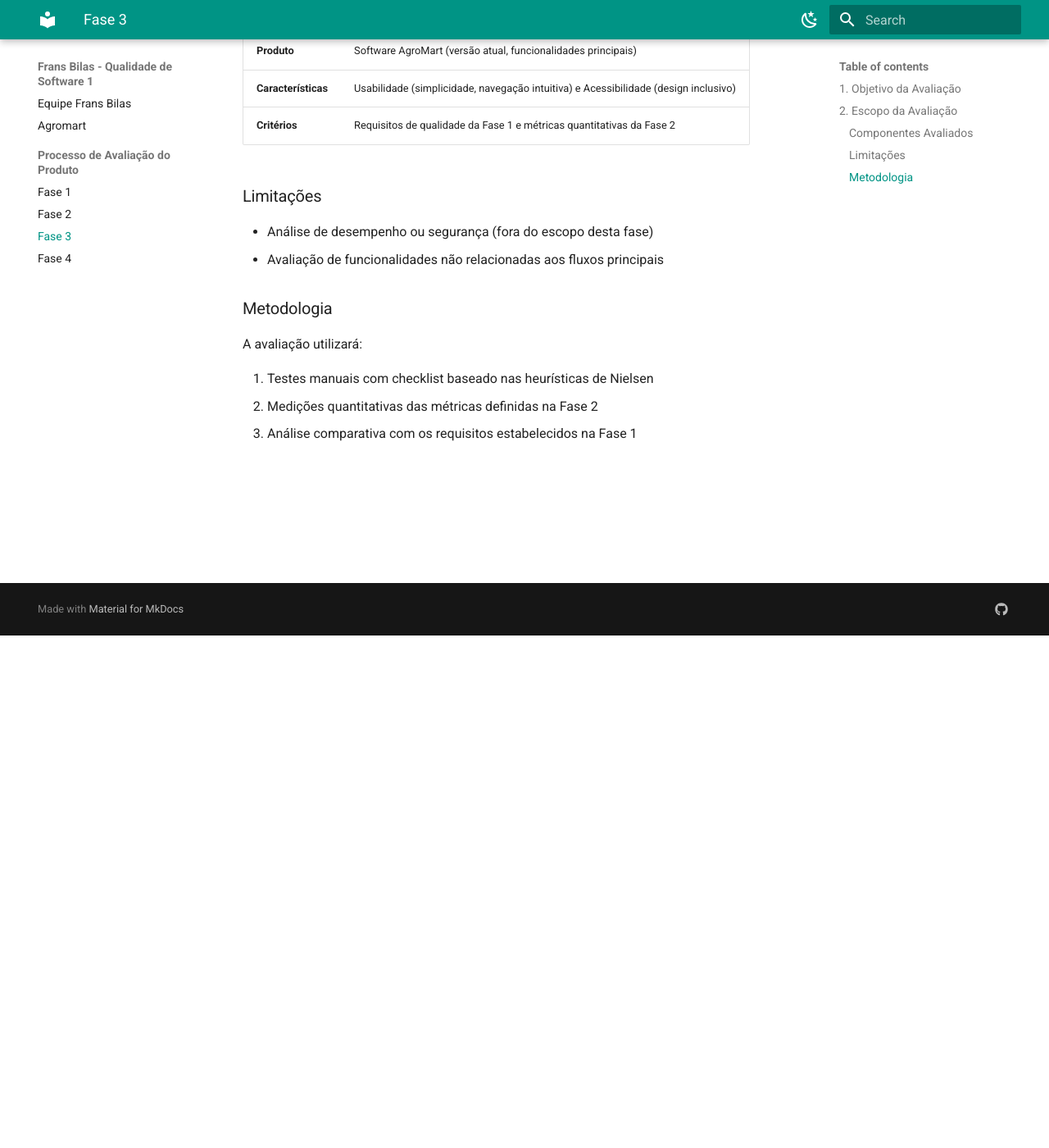
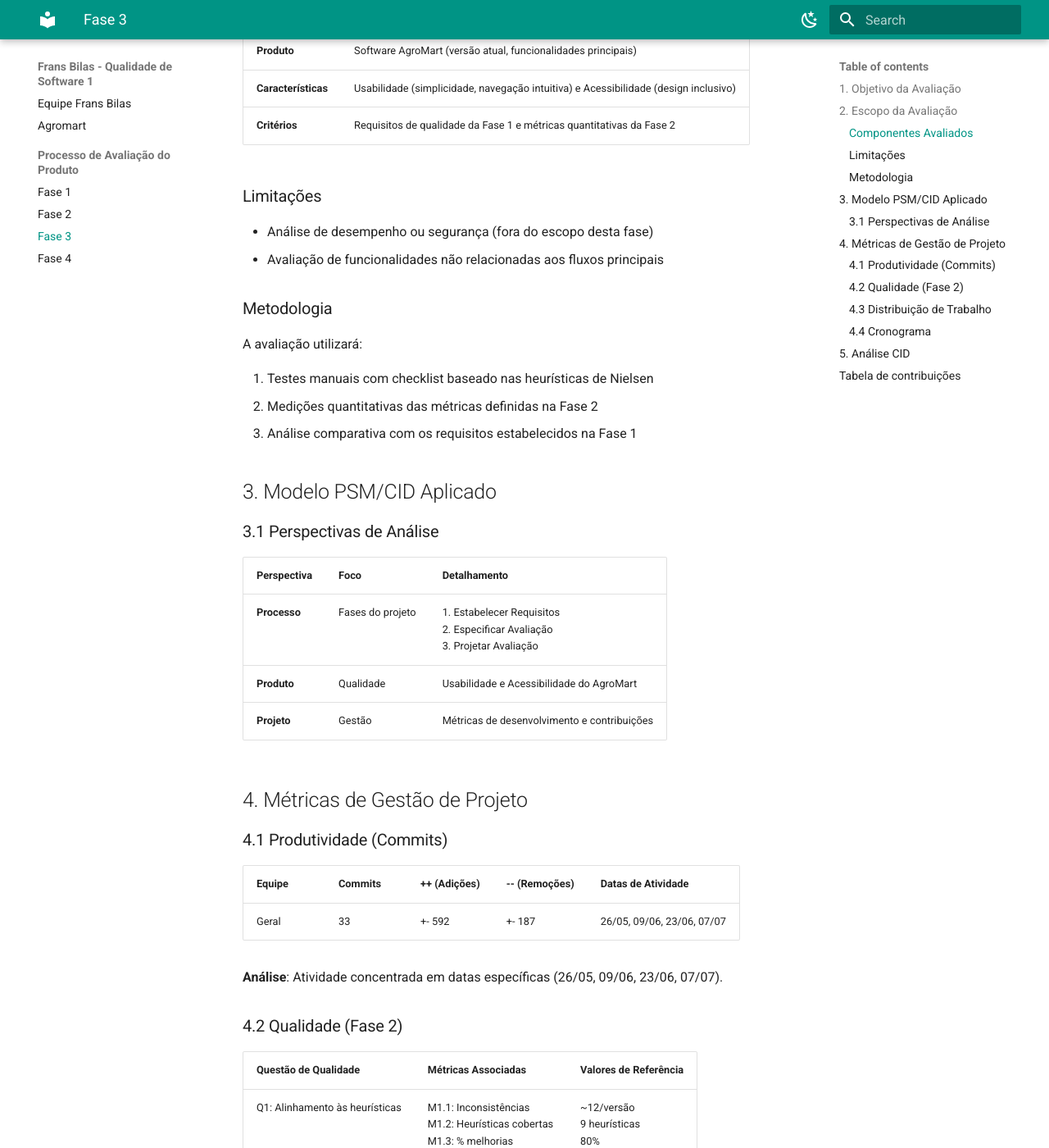
Before and after one commit to FCTE-Qualidade-de-Software-1/2025-1-T01--Frans-Bilas, an MkDocs documentation site: the page built from docs/Fase3/Fase3.md, in a window 1280 px wide and 1400 px high, scrolled down 625 px. Shown: the whole window at 82% size. Built offline with MkDocs 1.6.1 and Material for MkDocs 9.7.7, drawn with Linux system fonts in a browser that asks for light colours; some of the changed text lies outside the part shown.

Commit message:
Update Fase3.md

```diff
--- a/docs/Fase3/Fase3.md
+++ b/docs/Fase3/Fase3.md
@@ -35,3 +35,69 @@
 1. Testes manuais com checklist baseado nas heurísticas de Nielsen
 2. Medições quantitativas das métricas definidas na Fase 2
 3. Análise comparativa com os requisitos estabelecidos na Fase 1
+
+## 3. Modelo PSM/CID Aplicado
+
+### 3.1 Perspectivas de Análise
+
+| Perspectiva | Foco | Detalhamento |
+|------------|------|--------------|
+| **Processo** | Fases do projeto | 1. Estabelecer Requisitos<br>2. Especificar Avaliação<br>3. Projetar Avaliação |
+| **Produto** | Qualidade | Usabilidade e Acessibilidade do AgroMart |
+| **Projeto** | Gestão | Métricas de desenvolvimento e contribuições |
+
+## 4. Métricas de Gestão de Projeto
+
+### 4.1 Produtividade (Commits)
+
+| Equipe        | Commits | ++ (Adições) | -- (Remoções) | Datas de Atividade       |
+|---------------|---------|--------------|---------------|--------------------------|
+| Geral         | 33      | +- 592       | +- 187        | 26/05, 09/06, 23/06, 07/07 |
+
+**Análise**: Atividade concentrada em datas específicas (26/05, 09/06, 23/06, 07/07).
+
+### 4.2 Qualidade (Fase 2)
+
+| Questão de Qualidade | Métricas Associadas | Valores de Referência |
+|----------------------|---------------------|-----------------------|
+| Q1: Alinhamento às heurísticas | M1.1: Inconsistências<br>M1.2: Heurísticas cobertas<br>M1.3: % melhorias | ~12/versão<br>9 heurísticas<br>80% |
+| Q2: Intuitividade dos fluxos | M2.1: Tempo médio<br>M2.2: Passos críticos<br>M2.3: Dúvidas | 2-3 minutos<br>≤5 passos<br>~5/versão |
+| Q3: Acessibilidade | M3.1: Barreiras linguísticas<br>M3.2: Ajustes visuais | 4-6 ocorrências<br>8/versão |
+
+### 4.3 Distribuição de Trabalho
+
+| Área de Trabalho | Distribuição |
+|------------------|-------------|
+| Documentação Fase 1 | 18% por membro |
+| Documentação Fase 2 | 18% por membro |
+| Documentação Fase 3 | 18% por membro |
+
+### 4.4 Cronograma
+
+| Marco | Data | Status |
+|-------|------|--------|
+| Formação das equipes | 26/03 | Concluído |
+| PC1 (Ponto de Controle 1) | 19/04 | Concluído |
+| EU1/AP1 (Entrega 1) | 21/04 | Concluído |
+| PC2 | 02/06 | Concluído |
+| EU2 | 07/07 | Concluído |
+| PC3 | 07/07 | Concluído |
+
+## 5. Análise CID
+
+| Dimensão | Detalhamento |
+|----------|--------------|
+| **Custo** | 6 membros × horas dedicadas (baseado em commits)<br>Foco em desenvolvimento e documentação |
+| **Investimento** | Tempo em análise de usabilidade/acessibilidade<br>Esforço de padronização |
+| **Duração** | Período: Março-Julho<br>Entregas principais: Abril, Junho, Julho |
+
+## Tabela de contribuições
+
+| Matrícula       | Nome Completo                          | Contribuição (%) |
+|-----------------|----------------------------------------|------------------|
+| 222006534       | Anna Clara Cardoso Evangelista Brandão |       18.0       |
+| 231011220       | Davi Camilo Menezes                    |       10.0       |
+| 221022050       | Larissa de Jesus Vieira                |       18.0       |
+| 221008356       | Maria Eduarda Vieira Monteiro          |       18.0       |
+| 221022417       | Paulo Henrique Melo de Souza           |       18.0       |
+| 221031238       | Victor Augusto de Sousa Câmara         |       18.0       |
```
